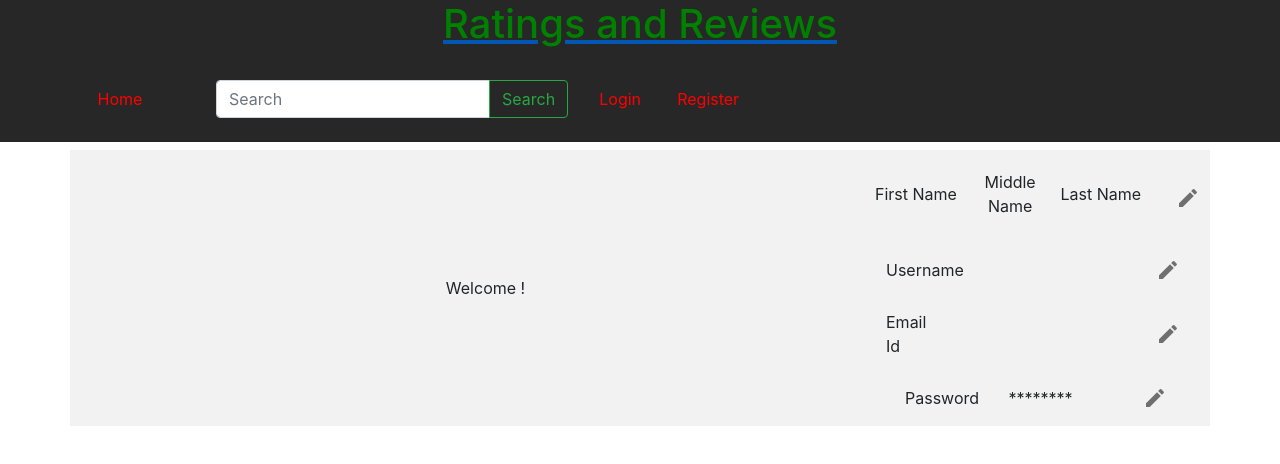
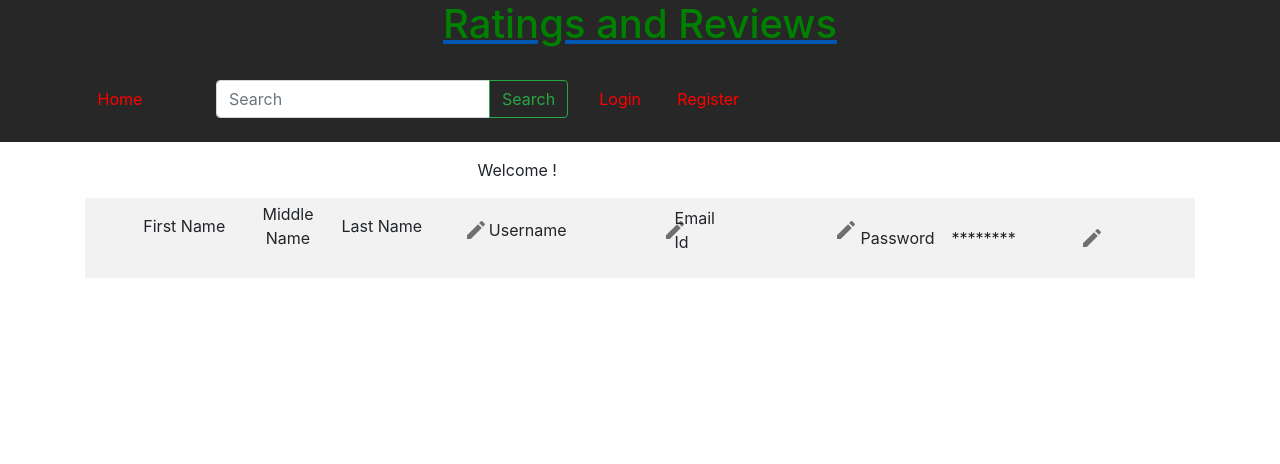
Before and after one commit to yswarkare/Rating_And_Reviews_Website, a React (Create React App) app in the folder ratings-and-reviews/: page /user-profile in a window 1280 px wide. Shown: the top 464 px of the page. Built offline with nearby package versions, Linux system fonts and the light colour scheme; no server answers.

Commit message:
css profile

```diff
--- a/ratings-and-reviews/src/App.css
+++ b/ratings-and-reviews/src/App.css
@@ -101,7 +101,7 @@ a {
   justify-content: right;
   align-items: center;
 }
-.user-profile{
+.user-profile-info{
   background-color: #f2f2f2;
   display: flex;
   justify-content: center;
```
